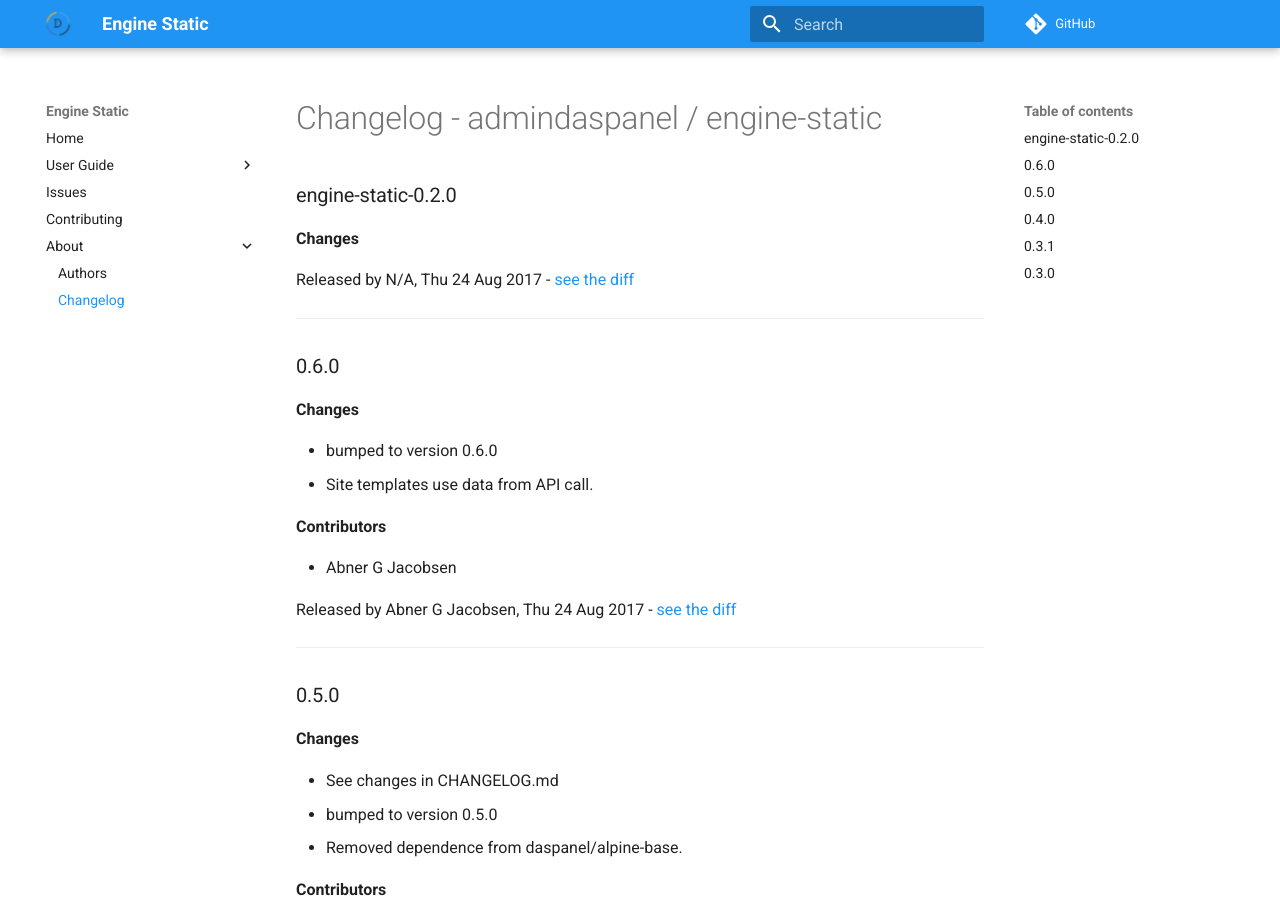
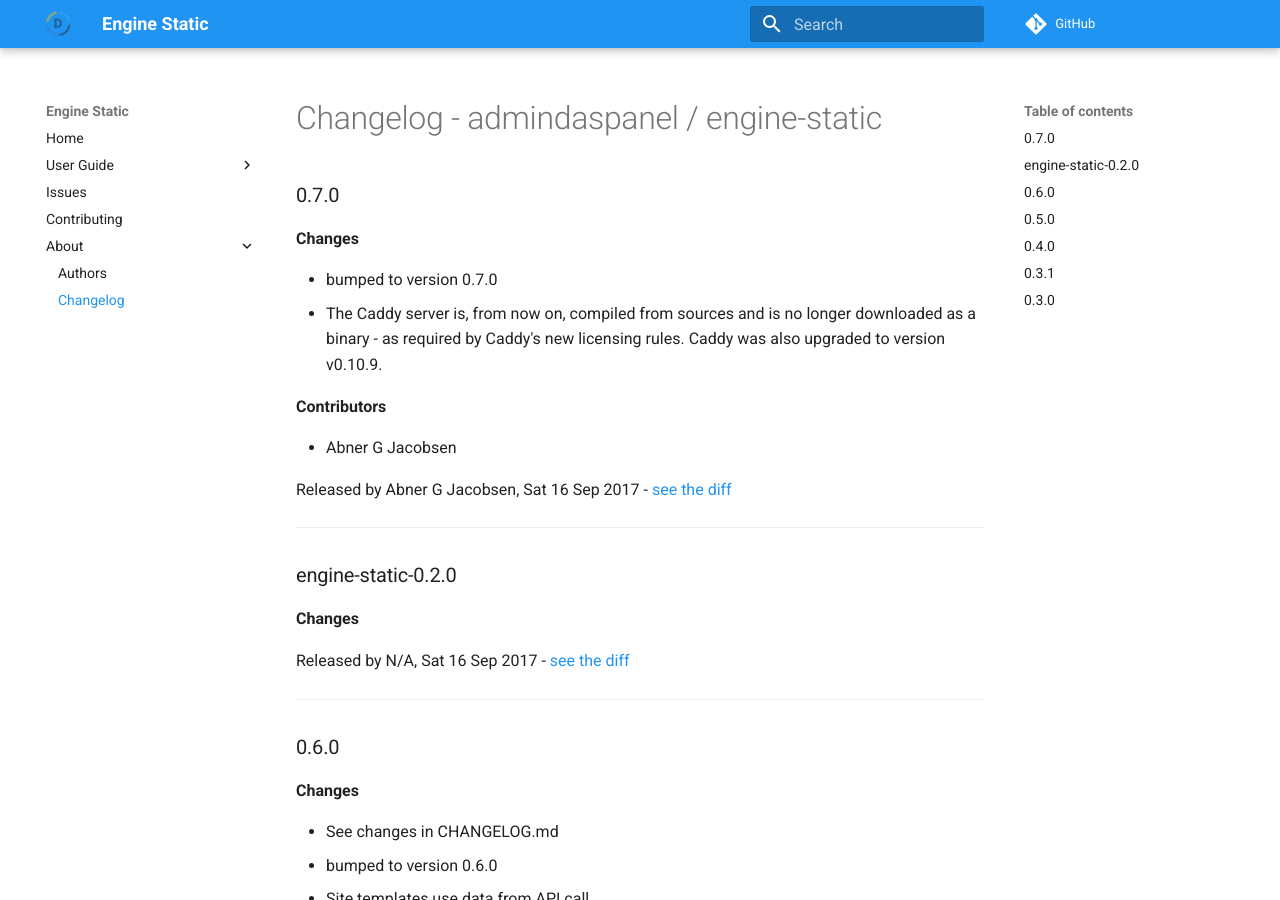
Before and after one commit to daspanel/engine-static, an MkDocs documentation site: the page built from docs/changelog.md, in a window 1280 px wide and 900 px high. Built offline with MkDocs 1.6.1 and Material for MkDocs 9.7.7, drawn with Linux system fonts in a browser that asks for light colours; comment, search, counter and statistics services are not loaded; old or Windows-style settings are respelled for this version of MkDocs.

Commit message:
See changes in CHANGELOG.md

```diff
--- a/docs/changelog.md
+++ b/docs/changelog.md
@@ -1,16 +1,31 @@
 # Changelog - admindaspanel / engine-static
+
+### 0.7.0
+__Changes__
+
+- bumped to version 0.7.0
+- The Caddy server is, from now on, compiled from sources and is no longer downloaded as a binary - as required by Caddy's new licensing rules. Caddy was also upgraded to version v0.10.9.
+
+__Contributors__
+
+- Abner G Jacobsen
+
+Released by Abner G Jacobsen, Sat 16 Sep 2017 -
+[see the diff](https://github.com/admindaspanel/engine-static/compare/0.6.0...0.7.0#diff)
+______________
 
 ### engine-static-0.2.0
 __Changes__
 
 
-Released by N/A, Thu 24 Aug 2017 -
+Released by N/A, Sat 16 Sep 2017 -
 [see the diff](https://github.com/admindaspanel/engine-static/compare/...#diff)
 ______________
 
 ### 0.6.0
 __Changes__
 
+- See changes in CHANGELOG.md
 - bumped to version 0.6.0
 - Site templates use data from API call.
 
```
Also changed, not shown: CHANGELOG.md (+16 -1 lines).
